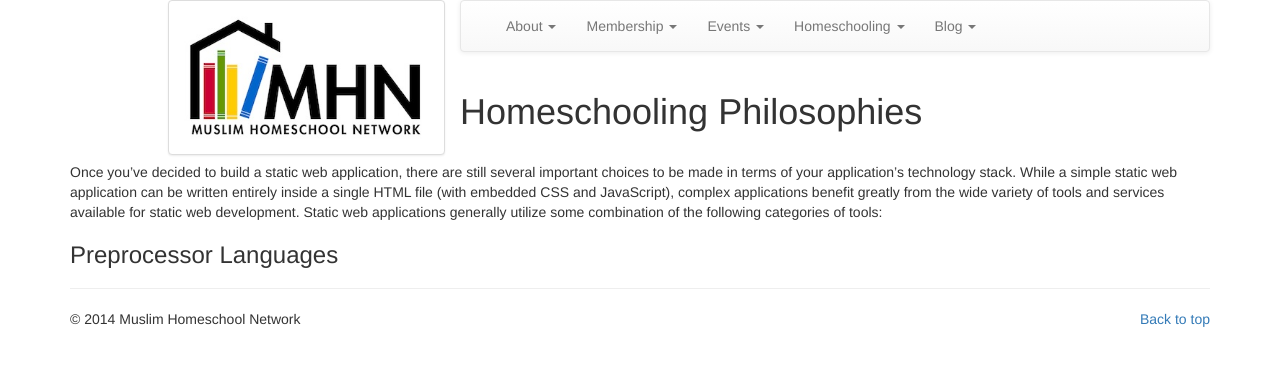
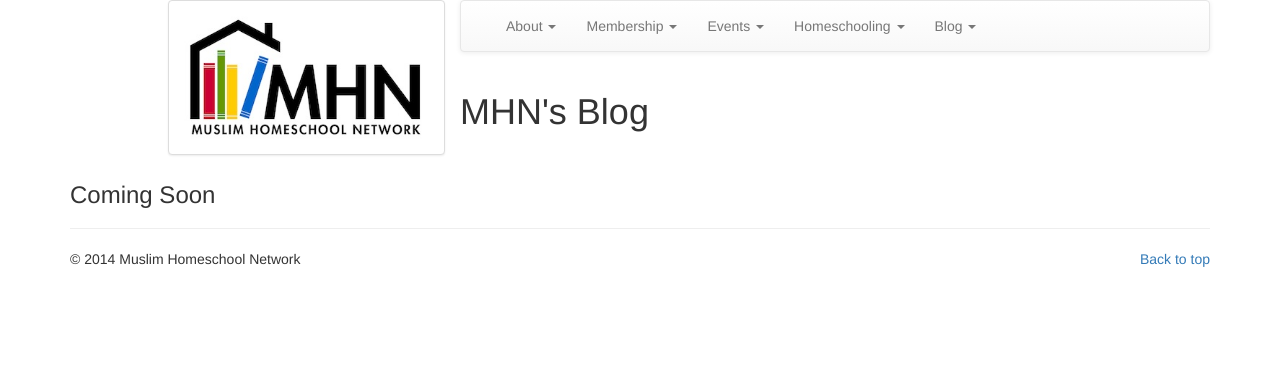
Before and after one commit to muslimhomeschoolnetwork/muslimhomeschoolnetwork.github.io, a Jekyll site: the page built from blog/index.md, in a window 1280 px wide. Shown: the top 366 px of the page. Built offline with Jekyll 4.4.1, drawn with Linux system fonts in a browser that asks for light colours; nearby versions of some CDN libraries; Markdown is read by kramdown in place of the engine named in the settings.

Commit message:
Update index.md

```diff
--- a/blog/index.md
+++ b/blog/index.md
@@ -1,13 +1,6 @@
 ---
 layout: default
-title: Homeschooling Philosophies
+title: MHN's Blog
 ---
 
-Once you've decided to build a static web application, there are still several important choices
-to be made in terms of your application's technology stack. While a simple static web application
-can be written entirely inside a single HTML file (with embedded CSS and JavaScript), complex
-applications benefit greatly from the wide variety of tools and services available for static
-web development. Static web applications generally utilize some combination of the following
-categories of tools:
-
-### Preprocessor Languages
+### Coming Soon
```
